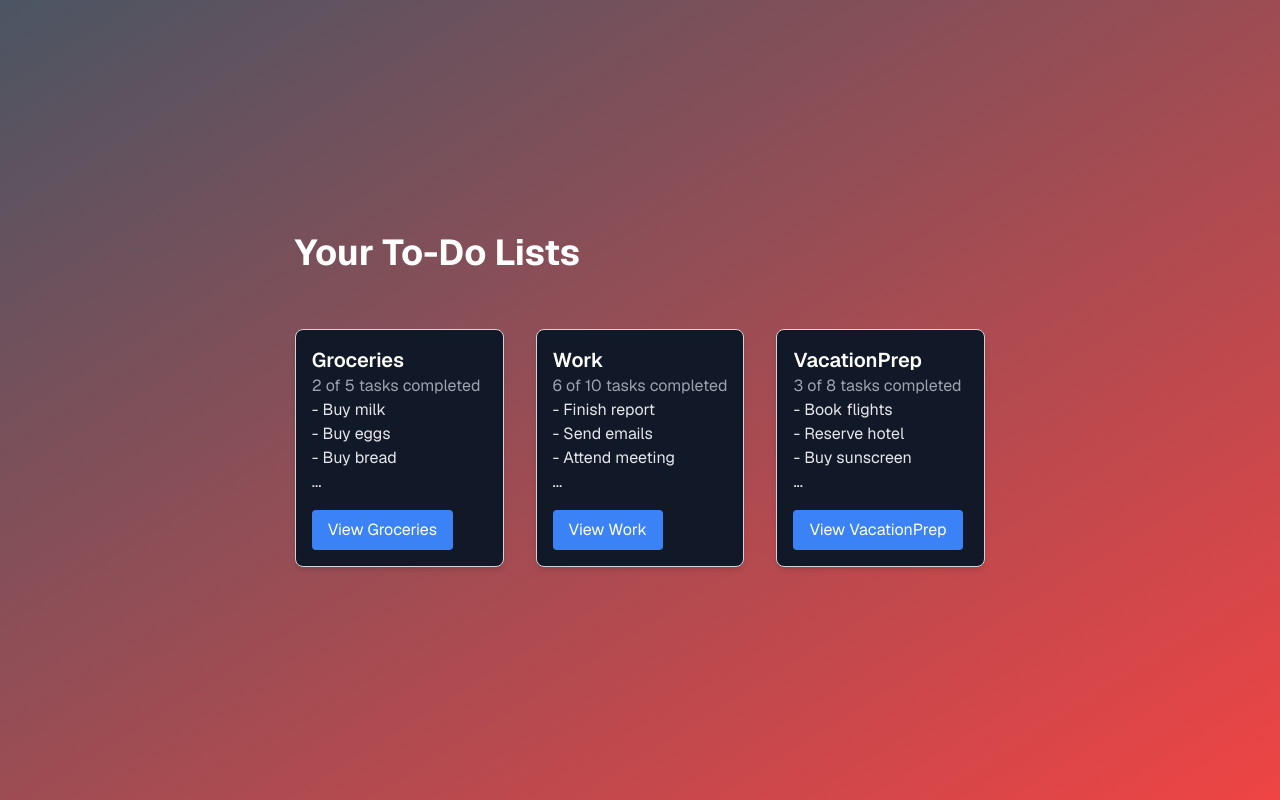
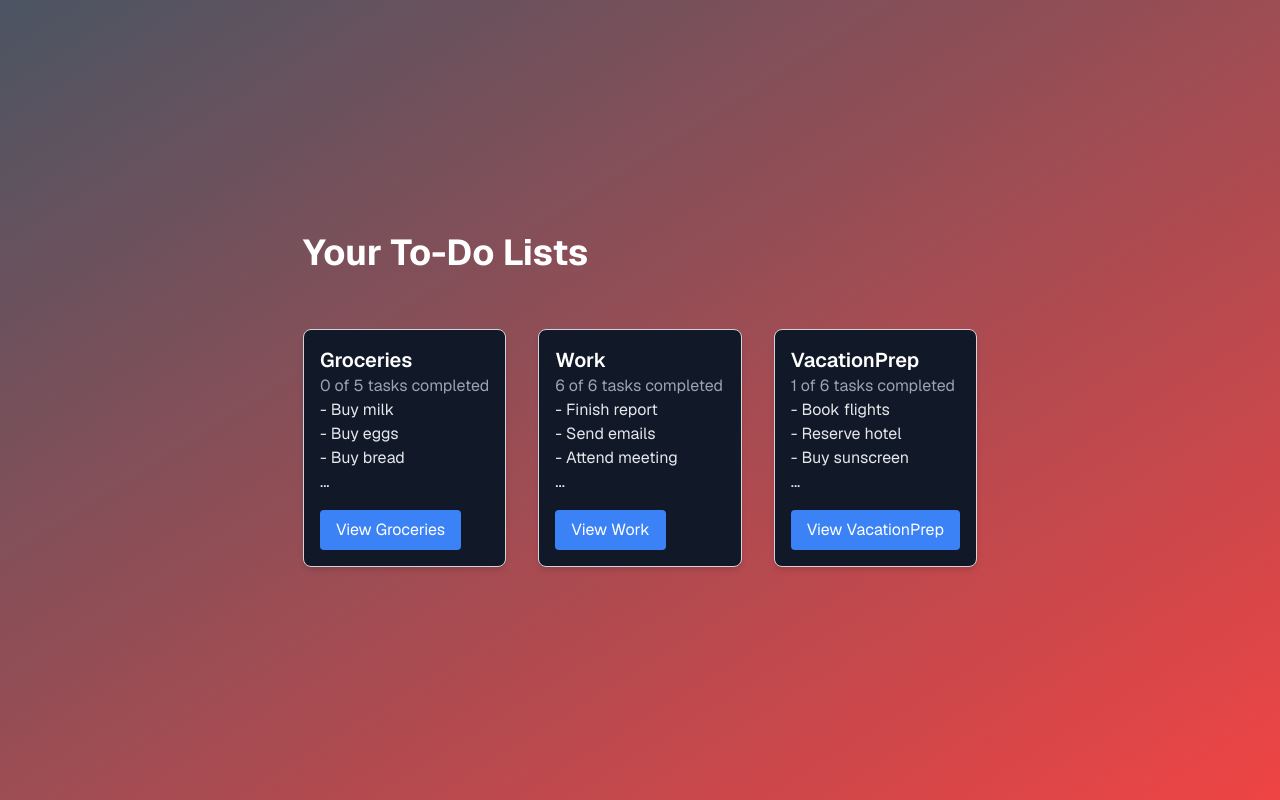
Before and after one commit to ntijoh-zejd-avdic/ReactNext1, a Next.js app in the folder todo-omatic-too/: page / in a window 1280 px wide. Built offline with nearby package versions, Linux system fonts and the light colour scheme.

Commit message:
I farted on the keyboard and everything works now in the homepage. Completed is dynamic and all that

```diff
--- a/todo-omatic-too/src/app/checklist/[title]/page.js
+++ b/todo-omatic-too/src/app/checklist/[title]/page.js
@@ -6,50 +6,45 @@ import { useState } from "react";
 const ChecklistPage = () => {
   const { title } = useParams();
 
-  const [todoLists] = useState([
+  const [todoLists, setTodoLists] = useState([
     {
       id: 1,
       title: "Groceries",
-      tasks: 5,
-      completed: 2,
       tasksList: [
-        "Buy milk",
-        "Buy eggs",
-        "Buy bread",
-        "Buy butter",
-        "Buy cheese",
+        { name: "Buy milk", completed: false },
+        { name: "Buy eggs", completed: false },
+        { name: "Buy bread", completed: false },
+        { name: "Buy butter", completed: false },
+        { name: "Buy cheese", completed: false },
       ],
     },
     {
       id: 2,
       title: "Work",
-      tasks: 10,
-      completed: 6,
       tasksList: [
-        "Finish report",
-        "Send emails",
-        "Attend meeting",
-        "Review documents",
-        "Prepare presentation",
-        "Complete project",
+        { name: "Finish report", completed: false },
+        { name: "Send emails", completed: true },
+        { name: "Attend meeting", completed: false },
+        { name: "Review documents", completed: true },
+        { name: "Prepare presentation", completed: true },
+        { name: "Complete project", completed: true },
       ],
     },
     {
       id: 3,
       title: "VacationPrep",
-      tasks: 8,
-      completed: 3,
       tasksList: [
-        "Book flights",
-        "Reserve hotel",
-        "Buy sunscreen",
-        "Get travel insurance",
-        "Pack bags",
-        "Check itinerary",
+        { name: "Book flights", completed: true },
+        { name: "Reserve hotel", completed: false },
+        { name: "Buy sunscreen", completed: false },
+        { name: "Get travel insurance", completed: false },
+        { name: "Pack bags", completed: false },
+        { name: "Check itinerary", completed: true },
       ],
     },
   ]);
 
+  // Find the selected list based on the URL parameter
   const selectedList = todoLists.find(
     (list) => list.title.toLowerCase() === title.toLowerCase()
   );
@@ -57,6 +52,29 @@ const ChecklistPage = () => {
   if (!selectedList) {
     return <div className="text-center text-red-500">Checklist not found!</div>;
   }
+
+  // Handle checkbox toggle
+  const handleToggle = (taskIndex) => {
+    setTodoLists((prevLists) =>
+      prevLists.map((list) =>
+        list.title.toLowerCase() === title.toLowerCase()
+          ? {
+              ...list,
+              tasksList: list.tasksList.map((task, index) =>
+                index === taskIndex
+                  ? { ...task, completed: !task.completed }
+                  : task
+              ),
+            }
+          : list
+      )
+    );
+  };
+
+  // Calculate completed tasks
+  const completedCount = selectedList.tasksList.filter(
+    (task) => task.completed
+  ).length;
 
   return (
     <div className="flex items-center justify-center min-h-screen bg-gradient-to-br from-gray-600 to-red-500 p-4">
@@ -77,12 +95,14 @@ const ChecklistPage = () => {
                 type="checkbox"
                 id={`task-${index}`}
                 className="w-5 h-5 text-purple-500 border-gray-300 rounded focus:ring-purple-400"
+                checked={task.completed}
+                onChange={() => handleToggle(index)}
               />
               <label
                 htmlFor={`task-${index}`}
                 className="text-lg font-medium text-gray-700"
               >
-                {task}
+                {task.name}
               </label>
             </li>
           ))}
@@ -91,7 +111,7 @@ const ChecklistPage = () => {
         {/* Footer */}
         <div className="mt-6 text-center">
           <p className="text-sm text-gray-500">
-            {selectedList.completed} of {selectedList.tasks} tasks completed
+            {completedCount} of {selectedList.tasksList.length} tasks completed
           </p>
         </div>
       </div>
--- a/todo-omatic-too/src/app/page.js
+++ b/todo-omatic-too/src/app/page.js
@@ -14,42 +14,36 @@ export default function Home() {
     {
       id: 1,
       title: "Groceries",
-      tasks: 5,
-      completed: 2,
       tasksList: [
-        "Buy milk",
-        "Buy eggs",
-        "Buy bread",
-        "Buy butter",
-        "Buy cheese",
+        { name: "Buy milk", completed: false },
+        { name: "Buy eggs", completed: false },
+        { name: "Buy bread", completed: false },
+        { name: "Buy butter", completed: false },
+        { name: "Buy cheese", completed: false },
       ],
     },
     {
       id: 2,
       title: "Work",
-      tasks: 10,
-      completed: 6,
       tasksList: [
-        "Finish report",
-        "Send emails",
-        "Attend meeting",
-        "Review documents",
-        "Prepare presentation",
-        "Complete project",
+        { name: "Finish report", completed: true },
+        { name: "Send emails", completed: true },
+        { name: "Attend meeting", completed: true },
+        { name: "Review documents", completed: true },
+        { name: "Prepare presentation", completed: true },
+        { name: "Complete project", completed: true },
       ],
     },
     {
       id: 3,
       title: "VacationPrep",
-      tasks: 8,
-      completed: 3,
       tasksList: [
-        "Book flights",
-        "Reserve hotel",
-        "Buy sunscreen",
-        "Get travel insurance",
-        "Pack bags",
-        "Check itinerary",
+        { name: "Book flights", completed: false },
+        { name: "Reserve hotel", completed: false },
+        { name: "Buy sunscreen", completed: false },
+        { name: "Get travel insurance", completed: false },
+        { name: "Pack bags", completed: false },
+        { name: "Check itinerary", completed: true },
       ],
     },
   ]);
@@ -62,7 +56,13 @@ export default function Home() {
           <h1 className="text-4xl font-bold text-white">Your To-Do Lists</h1>
 
           <div className="grid grid-cols-1 sm:grid-cols-2 md:grid-cols-3 gap-8 mt-6">
-            {todoLists.map((list) => (
+            {todoLists.map((list) => {
+              const completedCount = list.tasksList.filter(
+                (task) => task.completed
+              ).length;
+              const totalTasks = list.tasksList.length;
+
+              return (
                 <div
                   key={list.id}
                   className="p-4 border border-gray-300 bg-gray-900 rounded-lg shadow-md hover:shadow-lg transition"
@@ -71,13 +71,13 @@ export default function Home() {
                     {list.title}
                   </h2>
                   <p className="text-gray-400">
-                  {list.completed} of {list.tasks} tasks completed
+                    {completedCount} of {totalTasks} tasks completed
                   </p>
                   <ul className="text-gray-200">
                     {list.tasksList.slice(0, 3).map((task, index) => (
-                    <li key={index}>- {task}</li>
+                      <li key={index}>- {task.name}</li>
                     ))}
-                  <li>...</li>
+                    {list.tasksList.length > 3 && <li>...</li>}
                   </ul>
                   <button
                     className="mt-4 px-4 py-2 bg-blue-500 text-white rounded hover:bg-blue-600"
@@ -86,7 +86,8 @@ export default function Home() {
                     View {list.title}
                   </button>
                 </div>
-            ))}
+              );
+            })}
           </div>
         </main>
       </div>
```
Lines whose indentation alone changed are shown as unchanged.
